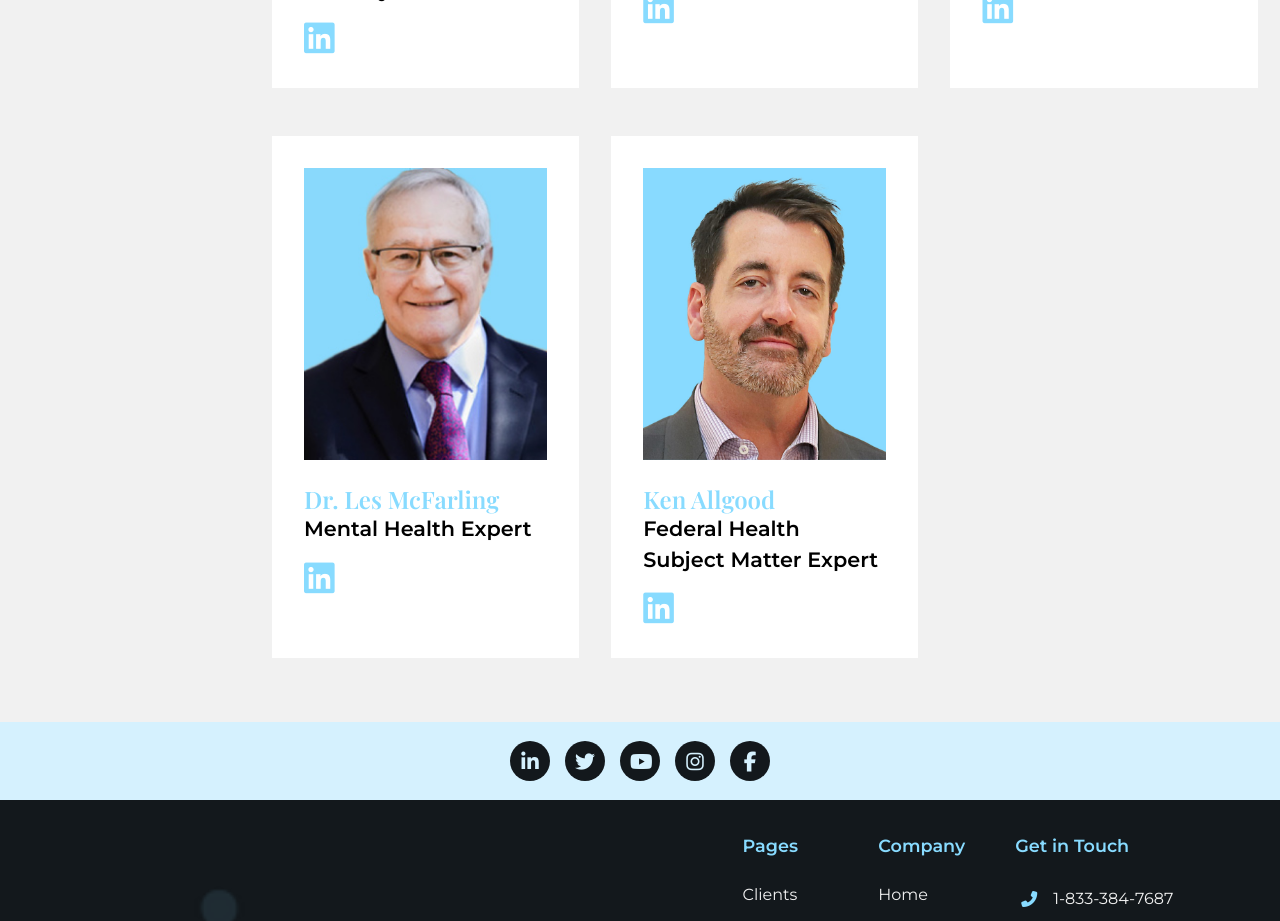
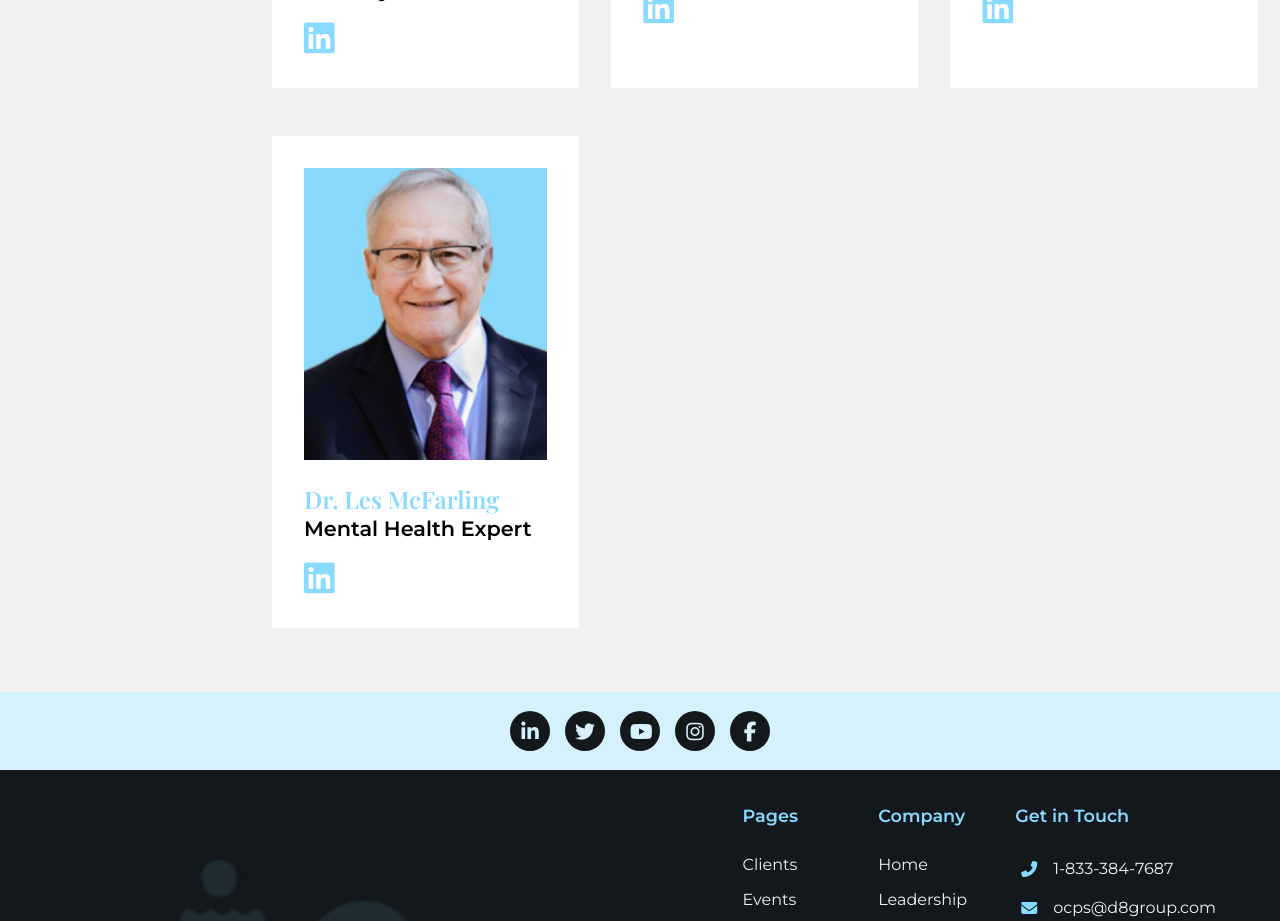
Before and after one commit to itacamba/d8_group_website, a React (Create React App) app: page /leadership in a window 1280 px wide. Shown: the part 3940-4861 px from the top of the page. Built offline with nearby package versions, Linux system fonts and the light colour scheme; what shopify-buy would draw is missing.

Commit message:
deleted Ken from Leadership

```diff
--- a/src/Components/Pages/Leadership/Leadership.js
+++ b/src/Components/Pages/Leadership/Leadership.js
@@ -143,12 +143,6 @@ const Leadership = () => {
             title: 'Mental Health Expert',
             url: 'https://www.linkedin.com/in/les-mcfarling-84a598140/',
             img: Les
-        },
-        {
-            name: 'Ken Allgood',
-            title: 'Federal Health Subject Matter Expert',
-            url: 'https://www.linkedin.com/in/kenallgood/',
-            img: Ken
         }
     ]
     return (
```
Also changed, not shown: 2 other files (tests, documents, lock files or other folders).
